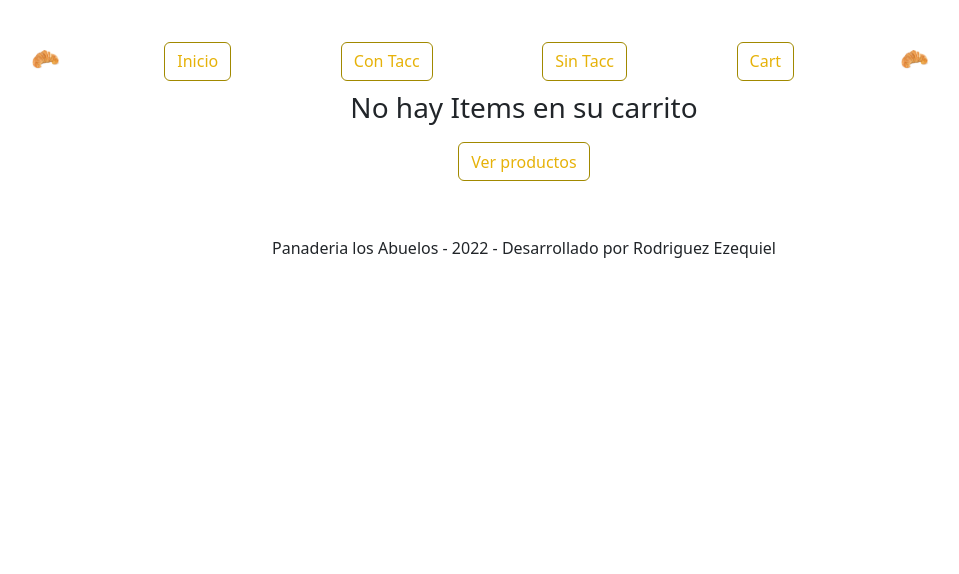
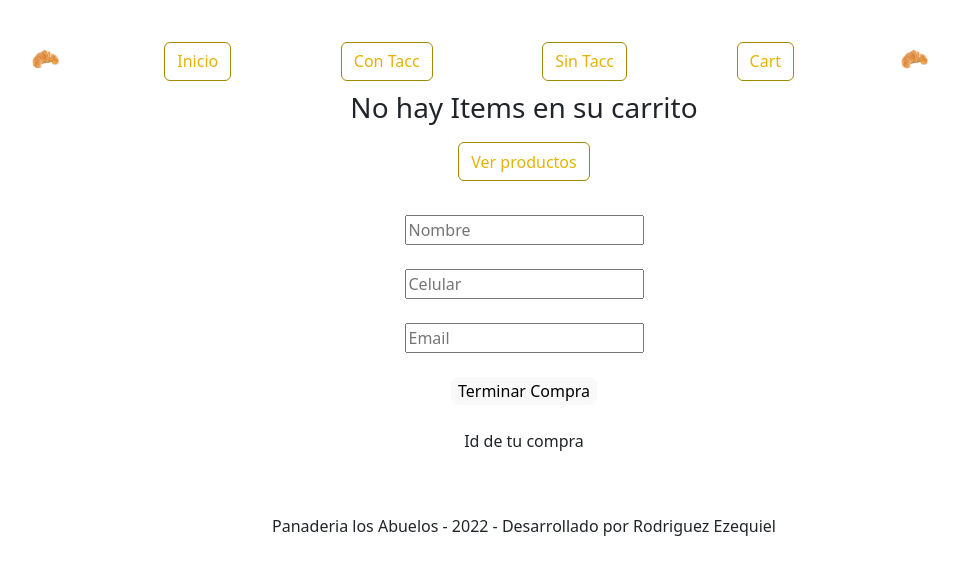
Before and after one commit to EzequielRodriguezChopo/React, a React (Vite) app in the folder panaderiaRodriguezEzequiel/: page /cart in a window 1280 px wide. Shown: the top 574 px of the page, without its empty margins (116-1075 px from the left). Built offline with nearby package versions, Linux system fonts and the light colour scheme.

Commit message:
Desafío: Item Collection II

```diff
--- a/panaderiaRodriguezEzequiel/src/components/Cart.jsx
+++ b/panaderiaRodriguezEzequiel/src/components/Cart.jsx
@@ -1,10 +1,35 @@
-import React, { useContext } from "react";
+import React, { useContext, useState } from "react";
 import { myContext } from "./CartContext";
 import { Link } from "react-router-dom";
+import { collection, getDocs, getFirestore, addDoc, doc, updateDoc} from "firebase/firestore";
 
 const Cart = () => {
    let { carrito,setCarrito,removeItem } = useContext(myContext);
-   console.log(carrito);
+   const [name, setName] = useState("");
+   const [tel, setTel] = useState("");
+   const [email, setEmail] = useState("");
+   const [idOrder, setIdOrder] = useState("");
+
+console.log(carrito);
+   const terminarcompra = () => {
+
+      const total=()=>{
+         return 25
+
+      }
+
+      const order = {
+         buyer: { name, tel, email },
+         items: {carrito,total: total()}
+         //setCarrito([...carrito, { ...product, cantidad:cantidad }]);
+      };
+      const db = getFirestore();
+      const refCollection = collection(db, "orders");
+      addDoc(refCollection, order).then((res) => {
+         setIdOrder(res.id);
+      });
+   };
+
    const deleteProduct = (product) =>{
       console.log(carrito);
       let nuevo = carrito.map((products)=>{
@@ -33,15 +58,33 @@ const Cart = () => {
             </>
          ) : (
             carrito.map((products) => {
-               return (
+               return ( <>
                   <h4>{products.cantidad==0?(removeItem(products.id)):(<>                     {products.titulo} {products.cantidad + ' '}
                   Precio total : {products.precio * products.cantidad}$
                   <button onClick={()=>{deleteProduct(products.id)}} class="btn btnPersonalizado">Eliminar producto</button></>)}
 
                   </h4>
+
+                        </>
                );
             })
          )}
+
+                                   <br />
+                           <br />
+                           <input type={"text"} placeholder="Nombre" value={name} onChange={(e) => setName(e.target.value)}/>
+                           <br />
+                           <br />
+                           <input type={"tel"} placeholder="Celular" value={tel} onChange={(e) => setTel(e.target.value)}/>
+                           <br />
+                           <br />
+                           <input type={"email"} placeholder="Email" value={email} onChange={(e) => setEmail(e.target.value)}/>
+                           <br />
+                           <br />
+                           <button onClick={terminarcompra}>Terminar Compra</button>
+                           <br />
+                           <br />
+                           <p>Id de tu compra {idOrder}</p>
       </div>
    );
 };
--- a/panaderiaRodriguezEzequiel/src/components/CartContext.jsx
+++ b/panaderiaRodriguezEzequiel/src/components/CartContext.jsx
@@ -12,11 +12,8 @@ const CartContext = ({ children }) => {
          setCarrito(carrito.map(producto => {
             return producto.id == product.id ? { ...producto, cantidad: (producto.cantidad + cantidad) }: producto;})
       );
-      alert('Esta en el carrito')
-
       } else {
          setCarrito([...carrito, { ...product, cantidad:cantidad }]);
-      alert('No esta en el carrito')
       }
 
 console.log('carrito',carrito);
--- a/panaderiaRodriguezEzequiel/src/components/Items/ItemDetail.jsx
+++ b/panaderiaRodriguezEzequiel/src/components/Items/ItemDetail.jsx
@@ -3,17 +3,16 @@ import ItemCount from "./ItemCount";
 import { useState, useContext} from "react";
 import { Link } from "react-router-dom";
 import { myContext } from "../CartContext";
-
 const ItemDetail = ({ product }) => {
    const [carrito, setCarrito] = useState(false);
    const [initial, setInitial] = useState(1);
    const [count, setCount] = useState(0)
    const {addItem} = useContext(myContext)
-
    const onAdd = (cantidad) => {
       setCarrito(true);
       setCount(cantidad)
    };
+
    return (
       <>
          <div class="card2">
@@ -29,6 +28,8 @@ const ItemDetail = ({ product }) => {
                </Link>)
                : (<ItemCount stock={product.stock} initial={initial} onAdd={onAdd}/>)}
             </div>
+
+
          </div>
       </>
    );
--- a/panaderiaRodriguezEzequiel/src/components/Items/ItemDetailContainer.jsx
+++ b/panaderiaRodriguezEzequiel/src/components/Items/ItemDetailContainer.jsx
@@ -1,6 +1,9 @@
-import React from "react";
 import { useState, useEffect } from "react";
-import { collection, getDocs, getFirestore } from "firebase/firestore";
+import { collection, getDocs, getFirestore, addDoc, doc, updateDoc} from "firebase/firestore";
+import React, { useContext } from "react";
+import ItemDetail from "./ItemDetail";
+import { useParams } from "react-router-dom";
+import { myContext } from "../CartContext";
 
 //import imagen1 from "../images/medialuna.png";
 //import imagen2 from "../images/bizcochos.jpeg";
@@ -11,13 +14,29 @@ import { collection, getDocs, getFirestore } from "firebase/firestore";
 //import imagen7 from "../images/sanguchesDeMiga.jpeg";
 //import imagen8 from "../images/pastafrola.jpg";
 //import imagen9 from "../images/tortaDeRicota.jpg";
-import ItemDetail from "./ItemDetail";
-import { useParams } from "react-router-dom";
+
 const ItemDetailContainer = () => {
    const [product, setProduct] = useState([]);
-   const [error, setError] = useState(false);
   const { id } = useParams();
-//   const id = 'klf6s9ME3n3zqUq8o1We'
+  const [name, setName] = useState("");
+  const [tel, setTel] = useState("");
+  const [email, setEmail] = useState("");
+  const [idOrder, setIdOrder] = useState("");
+  let { carrito } = useContext(myContext);
+
+/*  const terminarcompra = () => {
+
+   const order = {
+      buyer: { name, tel, email },
+      items: carrito,
+      total: 800 /* Total */
+  /* };
+   const db = getFirestore();
+   const refCollection = collection(db, "orders");
+   addDoc(refCollection, order).then((res) => {
+      setIdOrder(res.id);
+   });
+};*/
    useEffect(() => {
       const db = getFirestore();
       const collectionProducts = collection(db,"productos")
@@ -34,6 +53,9 @@ const ItemDetailContainer = () => {
    return (
       <>
          <ItemDetail product={product} />
+         <>
+
+      </>
       </>
    );
 };
```
